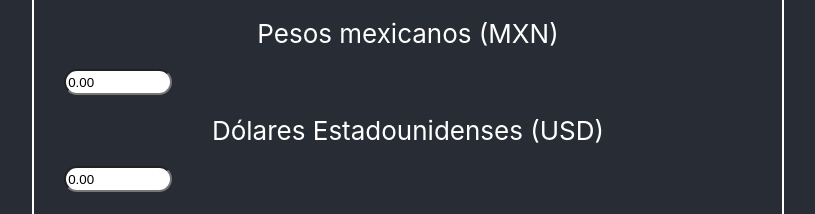
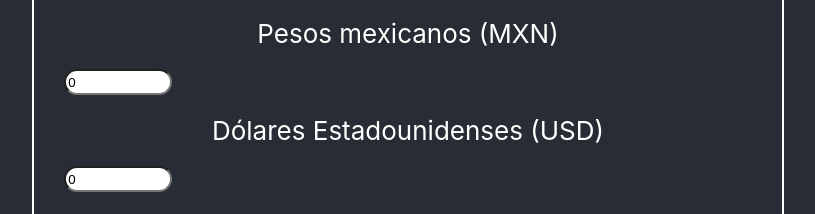
Before and after one commit to oariza/ReactJS, a React (Create React App) app: page / in a window 1280 px wide. Shown: the part 724-938 px from the top of the page, without its empty margins (232-1047 px from the left). Built offline with nearby package versions, Linux system fonts and the light colour scheme.

Commit message:
Conversor practice

```diff
--- a/src/components/Conversor/index.js
+++ b/src/components/Conversor/index.js
@@ -28,8 +28,8 @@ export default class Conversor extends Component {
       <div className='conversor-container'>
         <h2>Currency Value Converter Component</h2>
         <input value={mxnCurrencyValue} onChange={this.handleInput} placeholder={'MXN'} name={"mxnCurrencyValue"}/> Pesos mexicanos (MXN)
-        <input value={usdCurrencyValue.toFixed(2)} onChange={this.handleInput} placeholder={'USD'} name={"usdCurrencyValue"}/> Dólares Estadounidenses (USD)
-        <input value={eurCurrencyValue.toFixed(2)} onChange={this.handleInput} placeholder={'EUR'} name={"eurCurrencyValue"}/> Euros (EUR)
+        <input value={usdCurrencyValue} onChange={this.handleInput} placeholder={'USD'} name={"usdCurrencyValue"}/> Dólares Estadounidenses (USD)
+        <input value={eurCurrencyValue} onChange={this.handleInput} placeholder={'EUR'} name={"eurCurrencyValue"}/> Euros (EUR)
       </div>
     )
   }
```
